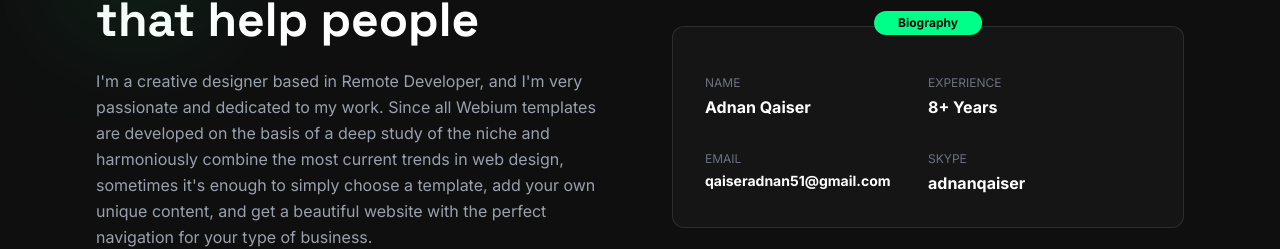
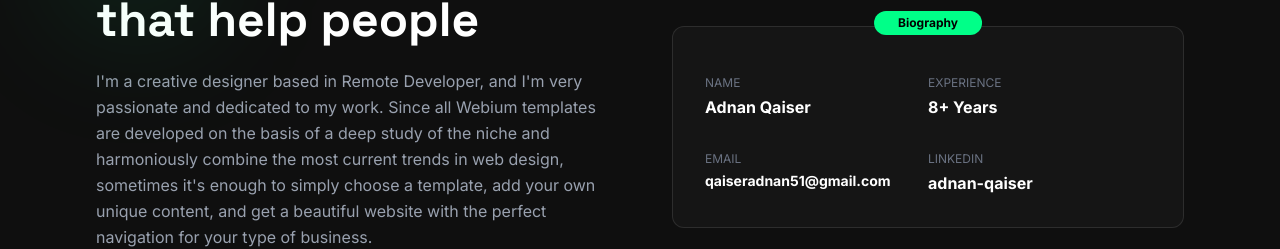
Before and after one commit to adnanqaiser/my-portfolio, a React (Vite) app: page / in a window 1280 px wide. Shown: the part 2306-2555 px from the top of the page. Built offline with nearby package versions, Linux system fonts and the light colour scheme.

Commit message:
updated linkedin profile link in biography

```diff
--- a/src/pages/Home.tsx
+++ b/src/pages/Home.tsx
@@ -255,9 +255,16 @@
               <p className="font-bold text-sm">qaiseradnan51@gmail.com</p>
             </div>
             <div>
-              <p className="text-gray-500 text-xs uppercase mb-1">Skype</p>
-              <p className="font-bold">adnanqaiser</p>
-            </div>
+  <p className="text-gray-500 text-xs uppercase mb-1">LinkedIn</p>
+  <a
+    href="https://www.linkedin.com/in/adnan-qaiser-521616151"
+    target="_blank"
+    rel="noopener noreferrer"
+    className="font-bold hover:text-brand-green transition-colors"
+  >
+    adnan-qaiser
+  </a>
+</div>
           </div>
         </div>
       </section>
```
